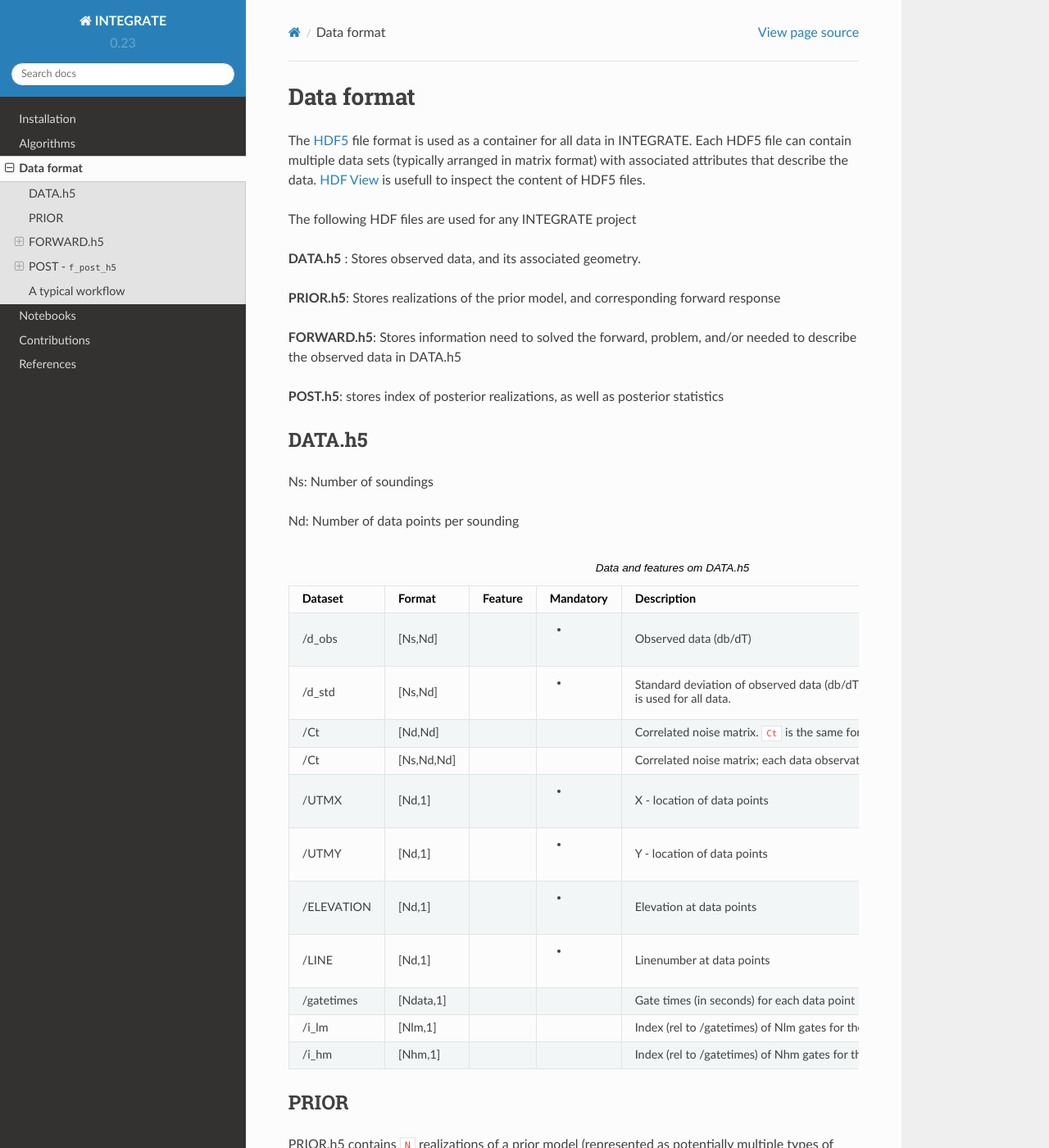
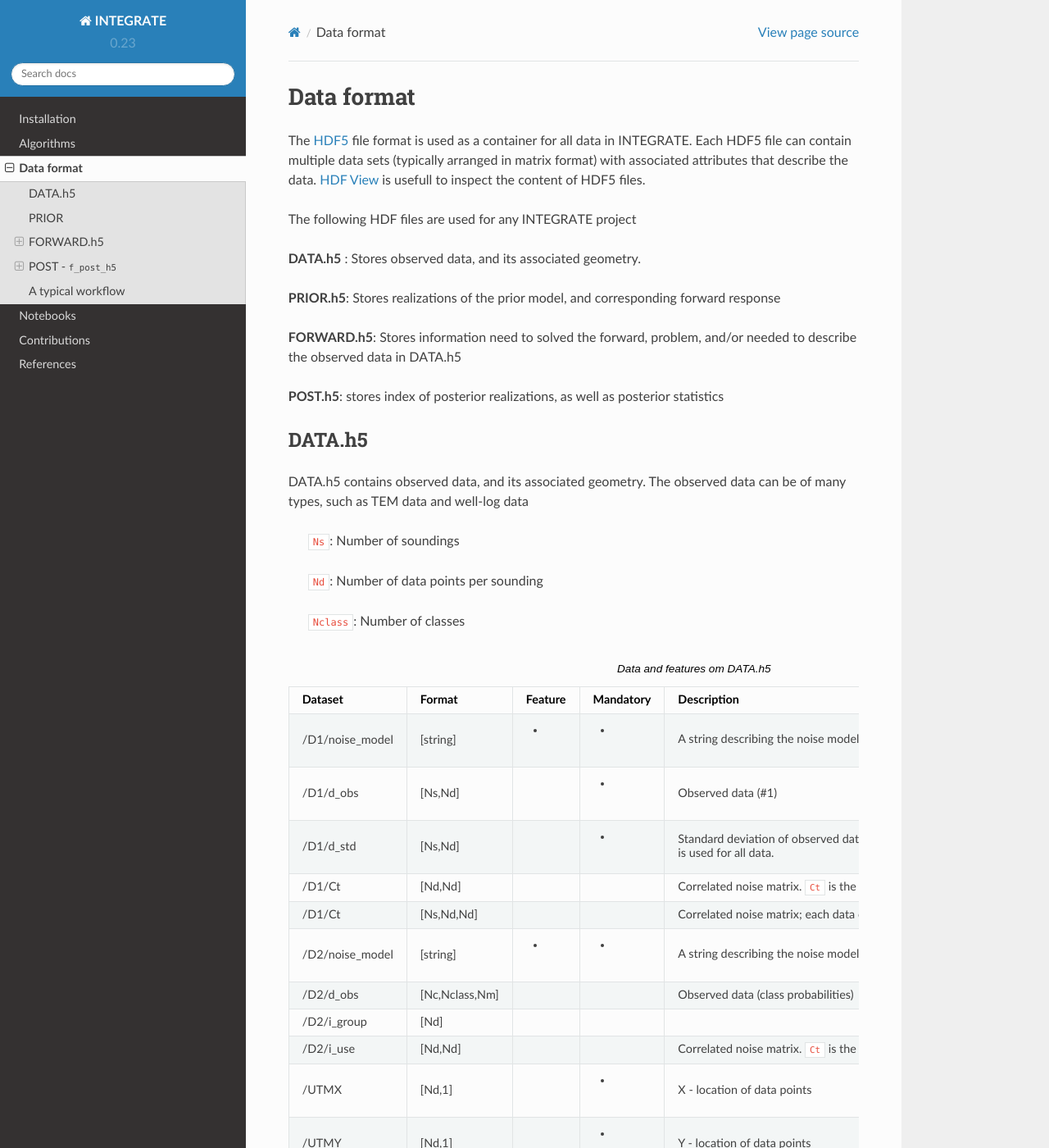
Before and after one commit to cultpenguin/integrate, a Sphinx documentation site: the page built from doc/format.rst, in a window 1280 px wide and 1400 px high. Shown: the whole window at 82% size. Built offline with Sphinx 7.4.7 and the Read the Docs theme 2.0.0, drawn with Linux system fonts in a browser that asks for light colours.

Commit message:
Specification of multiple data types

```diff
--- a/doc/format.rst
+++ b/doc/format.rst
@@ -22,11 +22,14 @@ The following HDF files are used for any INTEGRATE project
 
 DATA.h5
 =======
+DATA.h5 contains observed data, and its associated geometry.
+The observed data can be of many types, such as TEM data and well-log data
 
-Ns: Number of soundings
+  ``Ns``: Number of soundings
 
-Nd: Number of data points per sounding
+  ``Nd``: Number of data points per sounding
 
+  ``Nclass``: Number of classes
 
 .. list-table:: Data and features om DATA.h5
    :widths: 10 10 5 5 70
@@ -37,26 +40,51 @@ Nd: Number of data points per sounding
      - Feature
      - Mandatory
      - Description
-   * - /d_obs
+   * - /D1/noise_model
+     - [string]
+     - *
+     - *
+     - A string describing the noise model used for the data. Here ``'gaussian'``
+   * - /D1/d_obs
      - [Ns,Nd]
      -
      - *
-     - Observed data (db/dT)
-   * - /d_std
+     - Observed data (#1)
+   * - /D1/d_std
      - [Ns,Nd]
      -
      - *
      - Standard deviation of observed data (db/dT). Is the size is [1,Nd], the same ``d_std`` is used for all data.
-   * - /Ct
+   * - /D1/Ct
      - [Nd,Nd]
      -
      -
      - Correlated noise matrix. ``Ct`` is the same for all data
-   * - /Ct
+   * - /D1/Ct
      - [Ns,Nd,Nd]
      -
      -
      - Correlated noise matrix; each data observation has its own correlated noise matrix
+   * - /D2/noise_model
+     - [string]
+     - *
+     - *
+     - A string describing the noise model used for the data. Here ``'class_probability'``
+   * - /D2/d_obs
+     - [Nc,Nclass,Nm]
+     -
+     -
+     - Observed data (class probabilities)
+   * - /D2/i_group
+     - [Nd]
+     -
+     -
+     -
+   * - /D2/i_use
+     - [Nd,Nd]
+     -
+     -
+     - Correlated noise matrix. ``Ct`` is the same for all data
    * - /UTMX
      - [Nd,1]
      -
```
